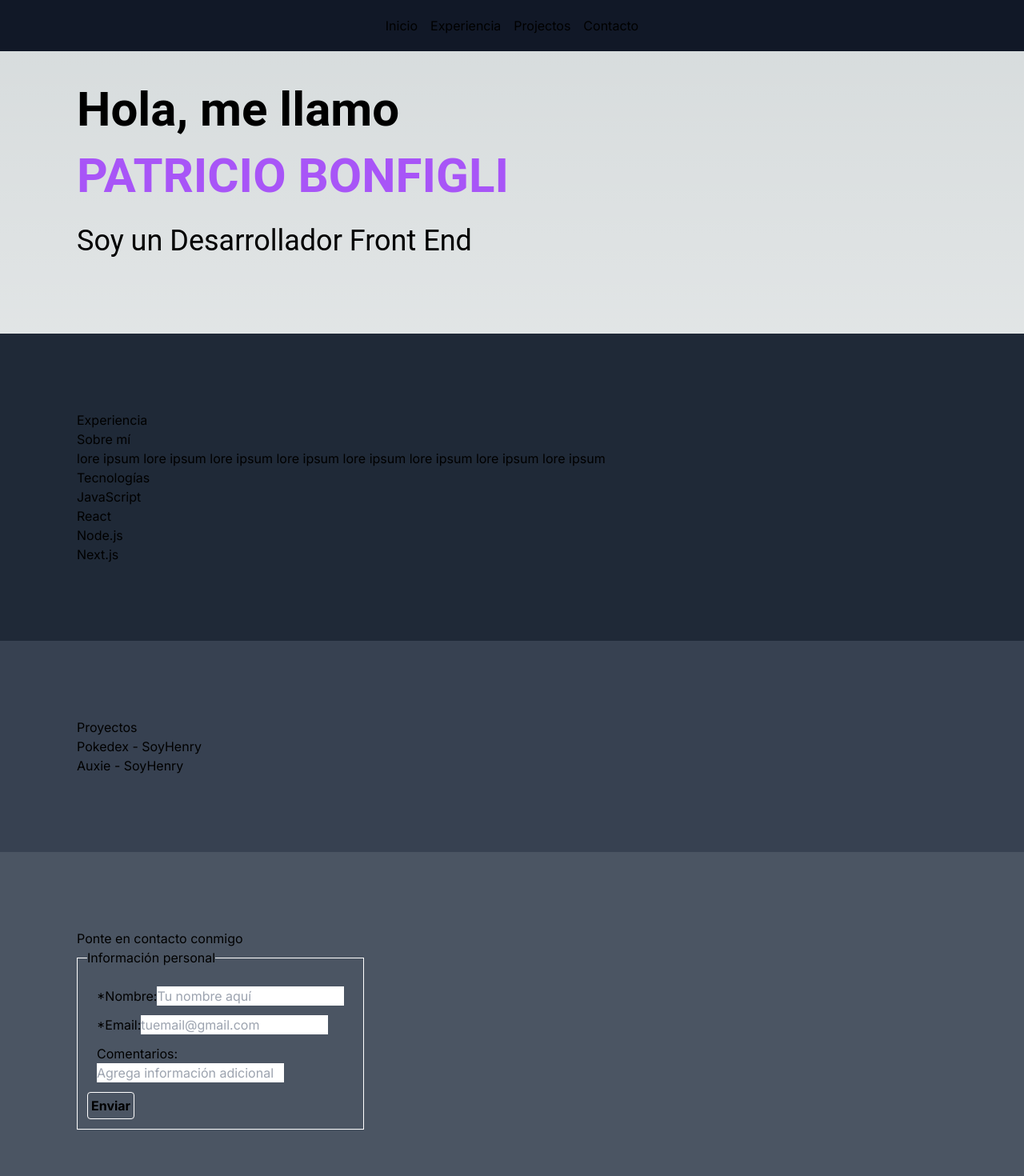
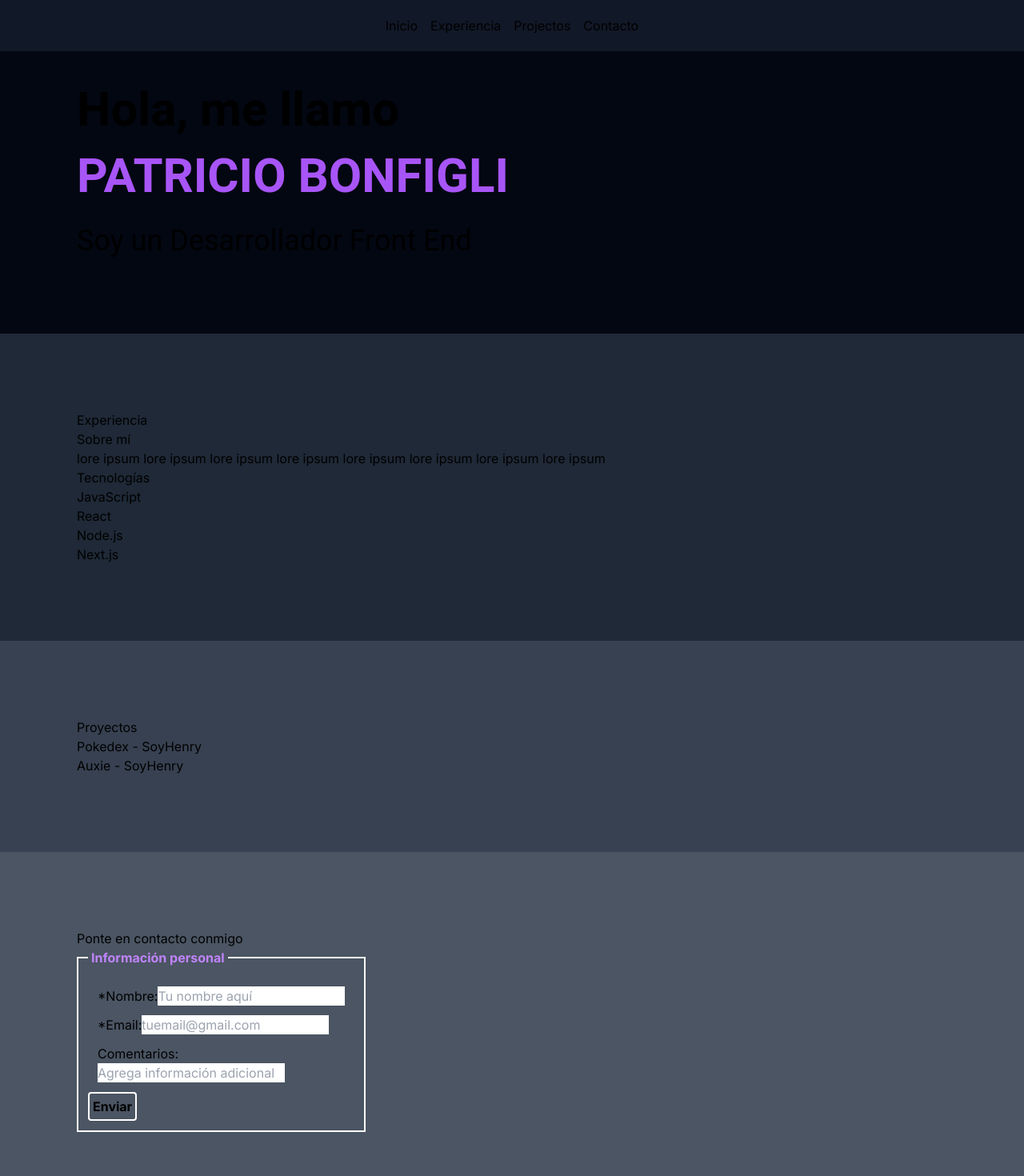
Before and after one commit to BonPato98/Portfolio, a Next.js app: page / in a window 1280 px wide. Shown: the top 1470 px of the page at 80% size. Built offline with nearby package versions, Linux system fonts and the light colour scheme.

Commit message:
feat(home) changed style of form

```diff
--- a/src/app/page.tsx
+++ b/src/app/page.tsx
@@ -12,7 +12,7 @@ export default function Home() {
     </nav>
     </header>
     <main className="min-h-screen" id="start">
-      <section className="flex flex-col items-start justify-between p-24">
+      <section className="flex flex-col items-start justify-between bg-gray-950 p-24">
       <article className="flex max-w-5xl w-auto items-start justify-around gap-5 font-roboto text-base flex-col">
         <h1 className="text-6xl font-bold leading-snug">Hola, me llamo <br /> <span className="text-purple-500">PATRICIO BONFIGLI</span></h1>
         <p className="text-4xl">Soy un Desarrollador Front End</p>
@@ -46,8 +46,8 @@ export default function Home() {
       <section id="contact"  className="bg-gray-600 flex flex-col items-start justify-between p-24">
         <h2>Ponte en contacto conmigo</h2>
         <form>
-          <fieldset className="border border-white border-solid p-3">
-            <legend>Información personal</legend>
+          <fieldset className="border-2 border-white border-solid p-3">
+            <legend className="font-bold text-purple-400 px-1">Información personal</legend>
             <label className="block m-3">
               *Nombre:
               <input className="text-black" type="text" id="name" name="name" placeholder="Tu nombre aquí" required/>
@@ -60,7 +60,7 @@ export default function Home() {
               Comentarios: <br />
               <input className="text-black" type="text" id="comments" name="comments" placeholder="Agrega información adicional"/>
             </label>
-            <button className="flex border border-white border-solid rounded font-bold hover:border-purple-500 p-1 hover:text-purple-500 hover:bg-white" type="submit">Enviar</button>
+            <button className="flex border-2 border-white border-solid rounded font-bold hover:border-purple-400 p-1 hover:text-purple-400 hover:bg-white" type="submit">Enviar</button>
           </fieldset>
         </form>
       </section>
```
